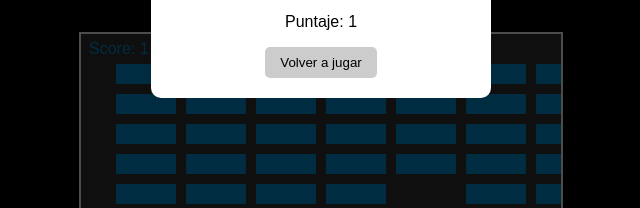
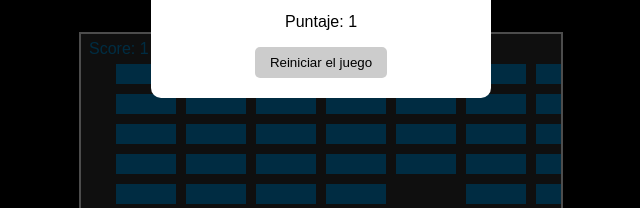
Before and after one commit to StefanieAvila05/Leccion_U1, a plain HTML site: page index.html in a window 1280 px wide. Shown: the part 206-414 px from the top of the page, 319-959 px from the left. Drawn offline with Linux system fonts and the light colour scheme.

Commit message:
Cambiar texto del botón del modal a 'Reiniciar el juego'

```diff
--- a/index.html
+++ b/index.html
@@ -12,7 +12,7 @@
   <div class="modal-content">
     <h2 id="optionText">¡Ganaste!</h2>
     <p id="scoreText">Puntaje: 0</p>
-    <button onclick="closeModal()">Volver a jugar</button>
+    <button onclick="closeModal()">Reiniciar el juego</button>
   </div>
 </div>
     <script src="js/game.js"></script>
```
